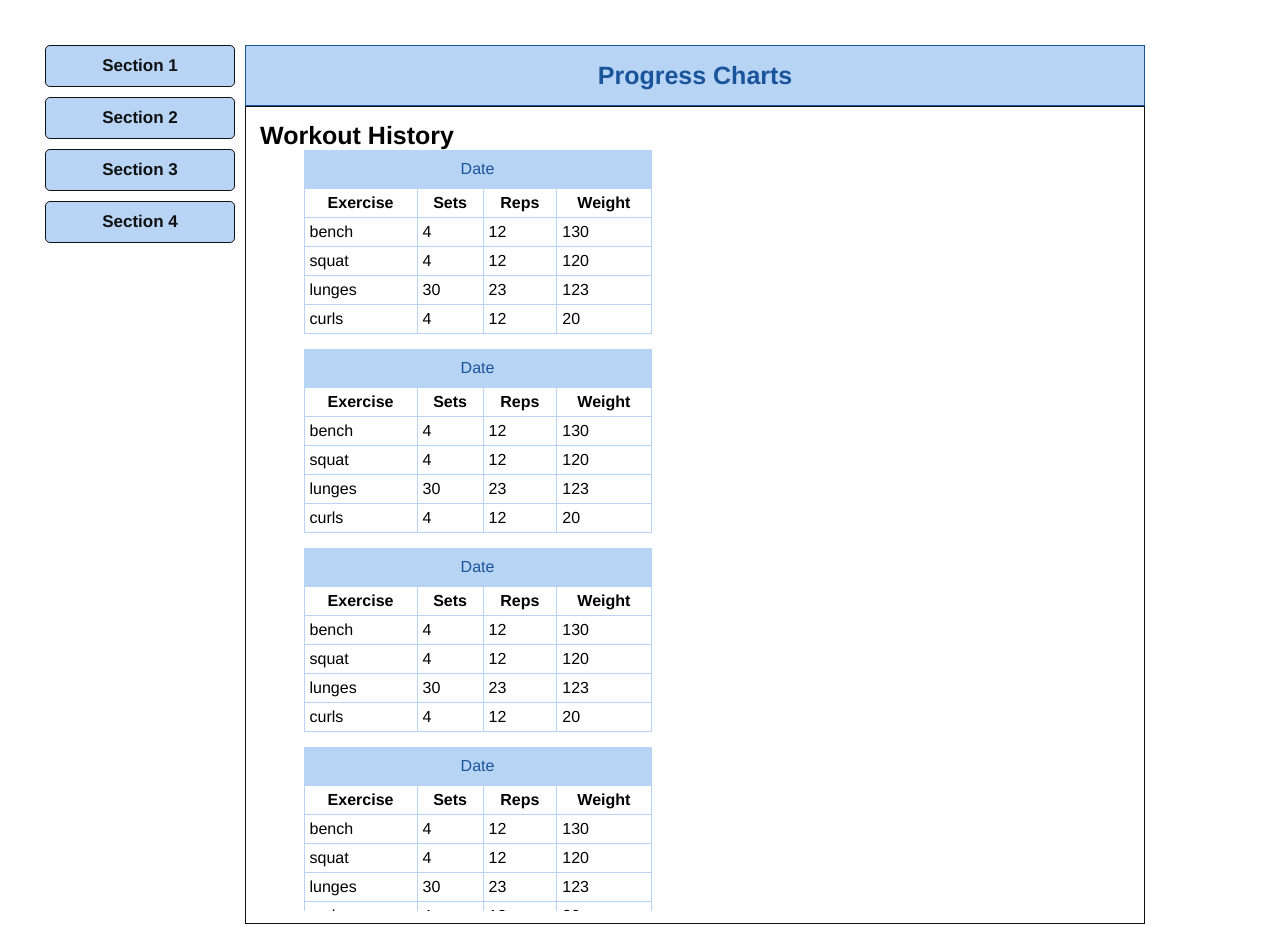
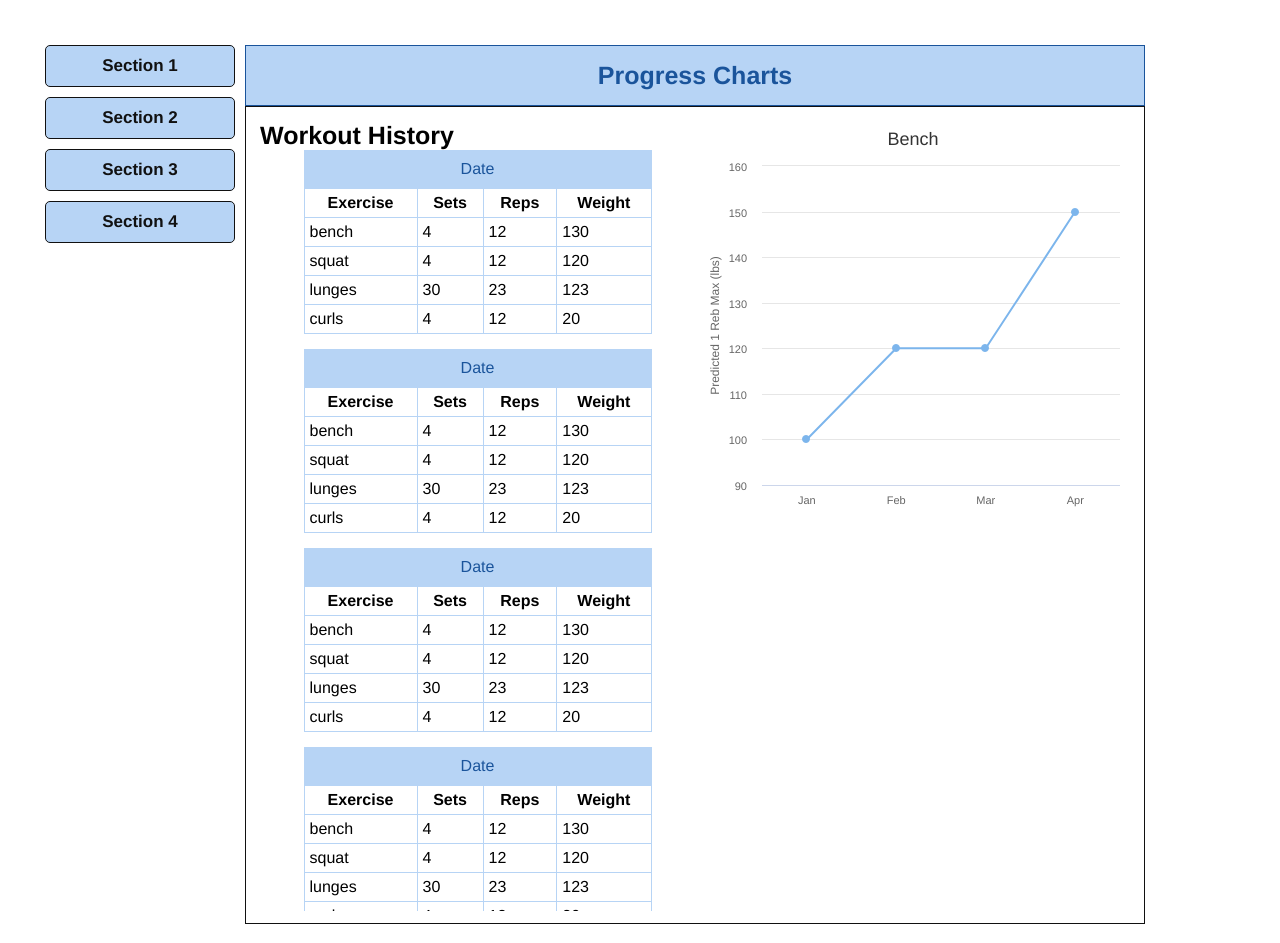
Before and after one commit to jeffreyyoung/track-my-fitness, a plain HTML site: page instructor/studentsummary.html in a window 1280 px wide. Drawn offline with nearby package versions, Linux system fonts and the light colour scheme.

Commit message:
merged with jeffery's table

```diff
--- a/instructor/studentsummary.html
+++ b/instructor/studentsummary.html
@@ -10,11 +10,6 @@
         <script src="js/layout.js"></script>
     </head>
     <body>
-
-
-
-
-
 
     <div class="container">
         <section class="side-bar">
@@ -634,7 +629,9 @@
                         </tr>
                     </table>
                             </div>
-                            <div class="cell"></div>
+                            <div class="cell">
+                                <div id="studentChart"></div>
+                            </div>
 
                             <!-- <img class="container" src="/Users/SpencerBagley/Downloads/image2.jpeg" alt="..." width="340" height="300" border="1" style="margin: 15px 15px">
                             <img class="container" src="/Users/SpencerBagley/Downloads/image2.jpeg" alt="..." width="340" height="300" border="1" style="margin: 15px 15px">
```
